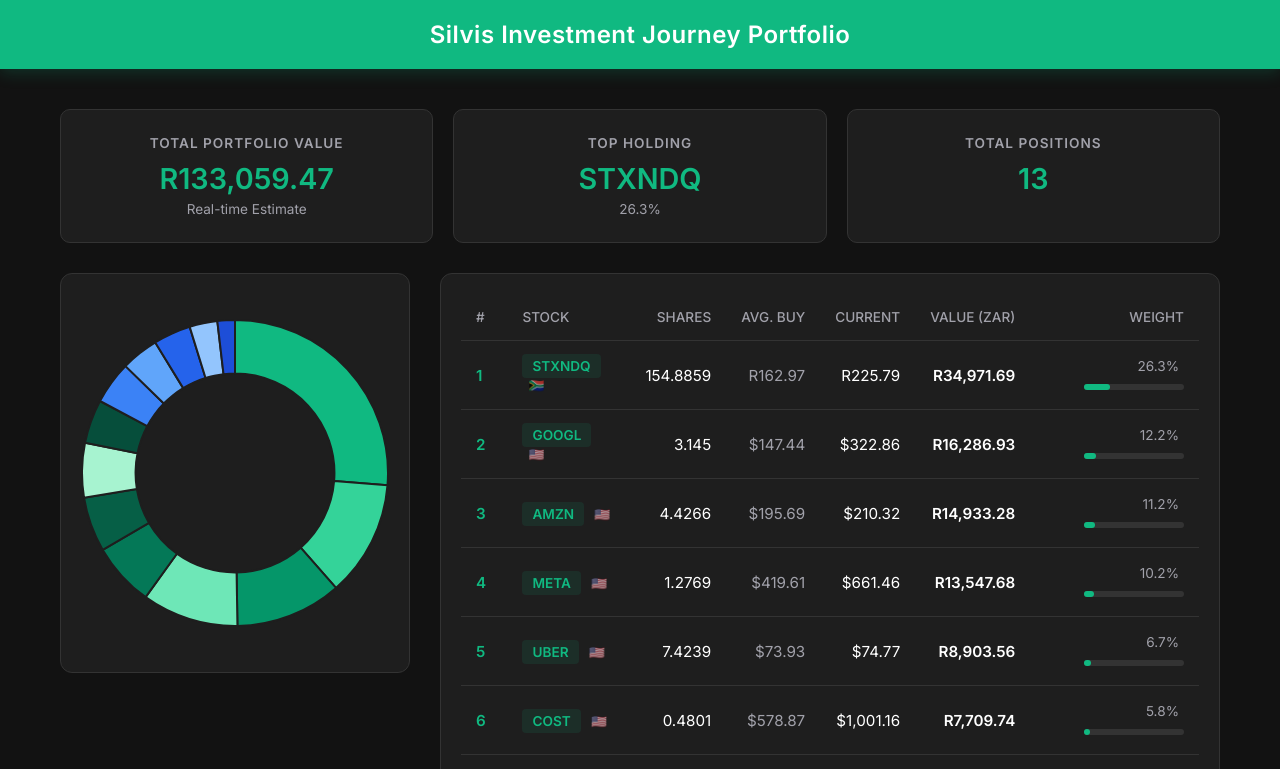
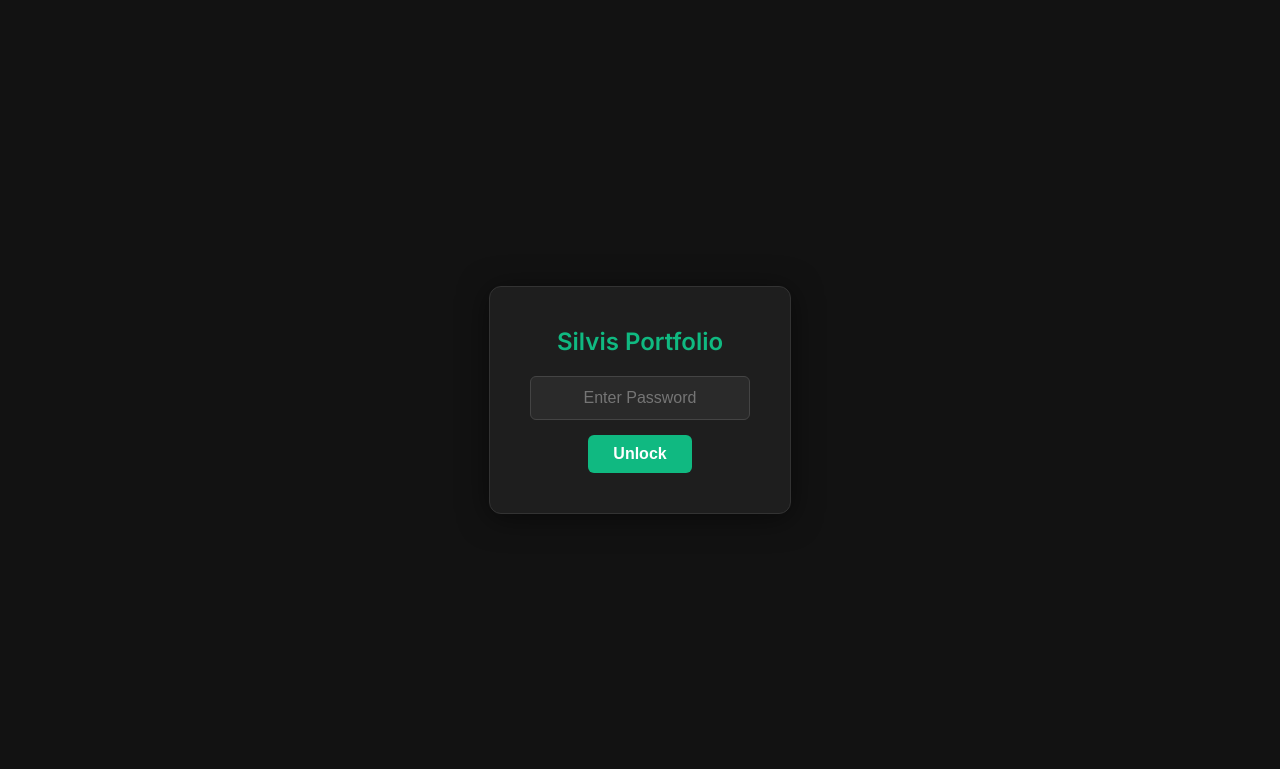
Before and after one commit to SilfinCapital/SIJ2, a plain HTML site: page index.html in a window 1280 px wide. Shown: the top 769 px of the page. Drawn offline with nearby package versions, Linux system fonts and the light colour scheme.

Commit message:
Update index.html

```diff
--- a/index.html
+++ b/index.html
@@ -63,7 +63,7 @@
         .card .value { font-size: 1.8rem; font-weight: 600; color: var(--accent-green); }
         .sub-value { font-size: 0.85rem; color: var(--text-muted); margin-top: 5px; }
 
-        /* --- Main Layout: Chart Left, Table Right (on desktop) --- */
+        /* --- Main Layout --- */
         .dashboard-layout {
             display: grid;
             grid-template-columns: 1fr;
@@ -72,7 +72,7 @@
 
         @media (min-width: 900px) {
             .dashboard-layout {
-                grid-template-columns: 350px 1fr; /* Chart narrower, Table wider */
+                grid-template-columns: 350px 1fr;
                 align-items: start;
             }
         }
@@ -100,10 +100,10 @@
 
         table { width: 100%; border-collapse: collapse; min-width: 700px; }
         th { text-align: right; padding: 15px; color: var(--text-muted); border-bottom: 1px solid var(--border-color); font-weight: 500; font-size: 0.85rem; text-transform: uppercase; white-space: nowrap; }
-        th:nth-child(1), th:nth-child(2) { text-align: left; } /* Align Rank & Stock Left */
+        th:nth-child(1), th:nth-child(2) { text-align: left; }
 
         td { padding: 15px; border-bottom: 1px solid #333; font-size: 0.95rem; vertical-align: middle; text-align: right; }
-        td:nth-child(1), td:nth-child(2) { text-align: left; } /* Align Rank & Stock Left */
+        td:nth-child(1), td:nth-child(2) { text-align: left; }
 
         tr:last-child td { border-bottom: none; }
 
@@ -119,9 +119,89 @@
         .weight-bar-bg { width: 100px; height: 6px; background: #333; border-radius: 3px; display: inline-block; margin-left: 10px; }
         .weight-bar-fill { height: 100%; background: var(--accent-green); border-radius: 3px; }
 
+        /* --- LOGIN SYSTEM STYLES --- */
+        #loginOverlay {
+            position: fixed;
+            top: 0;
+            left: 0;
+            width: 100%;
+            height: 100%;
+            background-color: var(--bg-color); /* Matches background to hide everything */
+            z-index: 9999;
+            display: flex;
+            justify-content: center;
+            align-items: center;
+            flex-direction: column;
+        }
+
+        .login-box {
+            background: var(--card-bg);
+            padding: 40px;
+            border-radius: 12px;
+            border: 1px solid var(--border-color);
+            text-align: center;
+            box-shadow: 0 4px 30px rgba(0,0,0,0.5);
+        }
+
+        .login-box input {
+            background: #2a2a2a;
+            border: 1px solid #444;
+            color: #fff;
+            padding: 12px;
+            border-radius: 6px;
+            margin-bottom: 15px;
+            width: 220px;
+            text-align: center;
+            font-size: 1rem;
+            outline: none;
+        }
+
+        .login-box input:focus {
+            border-color: var(--accent-green);
+        }
+
+        .login-box button {
+            background: var(--accent-green);
+            color: #fff;
+            border: none;
+            padding: 10px 25px;
+            border-radius: 6px;
+            cursor: pointer;
+            font-weight: 600;
+            font-size: 1rem;
+            transition: background 0.2s;
+        }
+
+        .login-box button:hover {
+            background: #059669;
+        }
+
+        /* Blur Effect Logic */
+        .container, .header-bar {
+            filter: blur(10px);
+            pointer-events: none; /* Prevents clicking while locked */
+            transition: filter 0.5s ease;
+        }
+
+        body.logged-in .container,
+        body.logged-in .header-bar {
+            filter: none;
+            pointer-events: all;
+        }
+
     </style>
 </head>
 <body>
+
+    <div id="loginOverlay">
+        <div class="login-box">
+            <h2 style="margin-bottom: 20px; color: var(--accent-green);">Silvis Portfolio</h2>
+            <input type="password" id="passwordInput" placeholder="Enter Password">
+            <br>
+            <button onclick="checkPassword()">Unlock</button>
+            <p id="errorMsg" style="color: #ef4444; margin-top: 15px; font-size: 0.9rem; display: none;">Incorrect Password</p>
+        </div>
+    </div>
 
     <div class="header-bar">
         <h1>Silvis Investment Journey Portfolio</h1>
@@ -175,123 +255,56 @@
     </div>
 
     <script>
-        // --- DATA FROM PORTFOLIO (3).CSV (Aggregated) ---
-        // Avg Buy Price is in original currency (USD or ZAR)
-        // Total Value is calculated dynamically based on rate below
+        // --- PASSWORD LOGIC ---
+        function checkPassword() {
+            const password = document.getElementById('passwordInput').value;
+            const overlay = document.getElementById('loginOverlay');
+            const errorMsg = document.getElementById('errorMsg');
+
+            // ----------------------------------------
+            // SET YOUR PASSWORD HERE
+            const correctPassword = "1234";
+            // ----------------------------------------
+
+            if (password === correctPassword) {
+                overlay.style.opacity = '0';
+                setTimeout(() => { overlay.style.display = 'none'; }, 300); // Fade out animation
+                document.body.classList.add('logged-in'); // Removes blur
+            } else {
+                errorMsg.style.display = 'block';
+                document.getElementById('passwordInput').value = '';
+                document.getElementById('passwordInput').focus();
+            }
+        }
+
+        // Allow "Enter" key to submit password
+        document.getElementById('passwordInput').addEventListener('keypress', function (e) {
+            if (e.key === 'Enter') {
+                checkPassword();
+            }
+        });
+
+
+        // --- PORTFOLIO DATA ---
         const portfolioData = [
-          {
-            "Stock": "STXNDQ",
-            "FullTicker": "STXNDQ.JO",
-            "Currency": "ZAR",
-            "TotalShares": 154.8859,
-            "AvgBuy": 162.97,
-            "Current": 225.79
-          },
-          {
-            "Stock": "GOOGL",
-            "FullTicker": "GOOGL",
-            "Currency": "USD",
-            "TotalShares": 3.1450,
-            "AvgBuy": 147.44,
-            "Current": 322.86
-          },
-          {
-            "Stock": "AMZN",
-            "FullTicker": "AMZN",
-            "Currency": "USD",
-            "TotalShares": 4.4266,
-            "AvgBuy": 195.69,
-            "Current": 210.32
-          },
-          {
-            "Stock": "META",
-            "FullTicker": "META",
-            "Currency": "USD",
-            "TotalShares": 1.2769,
-            "AvgBuy": 419.61,
-            "Current": 661.46
-          },
-          {
-            "Stock": "UBER",
-            "FullTicker": "UBER",
-            "Currency": "USD",
-            "TotalShares": 7.4239,
-            "AvgBuy": 73.93,
-            "Current": 74.77
-          },
-          {
-            "Stock": "COST",
-            "FullTicker": "COST",
-            "Currency": "USD",
-            "TotalShares": 0.4801,
-            "AvgBuy": 578.87,
-            "Current": 1001.16
-          },
-          {
-            "Stock": "NFLX",
-            "FullTicker": "NFLX",
-            "Currency": "USD",
-            "TotalShares": 5.8110,
-            "AvgBuy": 78.40,
-            "Current": 82.20
-          },
-          {
-            "Stock": "MCO",
-            "FullTicker": "MCO",
-            "Currency": "USD",
-            "TotalShares": 0.8480,
-            "AvgBuy": 323.37,
-            "Current": 452.49
-          },
-          {
-            "Stock": "V",
-            "FullTicker": "V",
-            "Currency": "USD",
-            "TotalShares": 1.1280,
-            "AvgBuy": 240.28,
-            "Current": 331.58
-          },
-          {
-            "Stock": "MSFT",
-            "FullTicker": "MSFT",
-            "Currency": "USD",
-            "TotalShares": 0.8215,
-            "AvgBuy": 330.10,
-            "Current": 401.14
-          },
-          {
-            "Stock": "SPGI",
-            "FullTicker": "SPGI",
-            "Currency": "USD",
-            "TotalShares": 0.7437,
-            "AvgBuy": 364.95,
-            "Current": 439.28
-          },
-          {
-            "Stock": "STX500",
-            "FullTicker": "STX500.JO",
-            "Currency": "ZAR",
-            "TotalShares": 33.3451,
-            "AvgBuy": 85.38,
-            "Current": 117.33
-          },
-          {
-            "Stock": "QQQ",
-            "FullTicker": "QQQ",
-            "Currency": "USD",
-            "TotalShares": 0.2508,
-            "AvgBuy": 402.87,
-            "Current": 609.65
-          }
+          { "Stock": "STXNDQ", "FullTicker": "STXNDQ.JO", "Currency": "ZAR", "TotalShares": 154.8859, "AvgBuy": 162.97, "Current": 225.79 },
+          { "Stock": "GOOGL", "FullTicker": "GOOGL", "Currency": "USD", "TotalShares": 3.1450, "AvgBuy": 147.44, "Current": 322.86 },
+          { "Stock": "AMZN", "FullTicker": "AMZN", "Currency": "USD", "TotalShares": 4.4266, "AvgBuy": 195.69, "Current": 210.32 },
+          { "Stock": "META", "FullTicker": "META", "Currency": "USD", "TotalShares": 1.2769, "AvgBuy": 419.61, "Current": 661.46 },
+          { "Stock": "UBER", "FullTicker": "UBER", "Currency": "USD", "TotalShares": 7.4239, "AvgBuy": 73.93, "Current": 74.77 },
+          { "Stock": "COST", "FullTicker": "COST", "Currency": "USD", "TotalShares": 0.4801, "AvgBuy": 578.87, "Current": 1001.16 },
+          { "Stock": "NFLX", "FullTicker": "NFLX", "Currency": "USD", "TotalShares": 5.8110, "AvgBuy": 78.40, "Current": 82.20 },
+          { "Stock": "MCO", "FullTicker": "MCO", "Currency": "USD", "TotalShares": 0.8480, "AvgBuy": 323.37, "Current": 452.49 },
+          { "Stock": "V", "FullTicker": "V", "Currency": "USD", "TotalShares": 1.1280, "AvgBuy": 240.28, "Current": 331.58 },
+          { "Stock": "MSFT", "FullTicker": "MSFT", "Currency": "USD", "TotalShares": 0.8215, "AvgBuy": 330.10, "Current": 401.14 },
+          { "Stock": "SPGI", "FullTicker": "SPGI", "Currency": "USD", "TotalShares": 0.7437, "AvgBuy": 364.95, "Current": 439.28 },
+          { "Stock": "STX500", "FullTicker": "STX500.JO", "Currency": "ZAR", "TotalShares": 33.3451, "AvgBuy": 85.38, "Current": 117.33 },
+          { "Stock": "QQQ", "FullTicker": "QQQ", "Currency": "USD", "TotalShares": 0.2508, "AvgBuy": 402.87, "Current": 609.65 }
         ];
 
         // --- RENDER LOGIC ---
         function renderDashboard() {
-            // ----------------------------------------------
-            // CHANGE THIS NUMBER TO ADJUST THE EXCHANGE RATE
             const usdToZar = 16.04;
-            // ----------------------------------------------
-
             let totalValue = 0;
 
             // 1. Calculate Totals based on Rate
@@ -304,7 +317,7 @@
                 totalValue += item.TotalValueZAR;
             });
 
-            // 2. Sort Data (High to Low)
+            // 2. Sort Data
             portfolioData.sort((a, b) => b.TotalValueZAR - a.TotalValueZAR);
 
             // 3. Render Table
@@ -314,12 +327,10 @@
             portfolioData.forEach((item, index) => {
                 const weight = (item.TotalValueZAR / totalValue) * 100;
 
-                // Format Prices
                 const currencySym = item.Currency === 'ZAR' ? 'R' : '$';
                 const avgBuyDisplay = currencySym + item.AvgBuy.toLocaleString('en-US', {minimumFractionDigits: 2, maximumFractionDigits: 2});
                 const curPriceDisplay = currencySym + item.Current.toLocaleString('en-US', {minimumFractionDigits: 2, maximumFractionDigits: 2});
 
-                // Row HTML
                 const row = `
                     <tr>
                         <td style="color: var(--accent-green); font-weight: 600;">${index + 1}</td>
@@ -356,10 +367,8 @@
         function renderChart(data) {
             const ctx = document.getElementById('portfolioChart').getContext('2d');
 
-            // Destroy old chart if exists (to prevent overlapping when re-rendering)
             if (myChart) myChart.destroy();
 
-            // Colors
             const colors = [
                 '#10b981', '#34d399', '#059669', '#6ee7b7', '#047857',
                 '#065f46', '#a7f3d0', '#064e3b', '#3b82f6', '#60a5fa',
@@ -383,9 +392,7 @@
                     maintainAspectRatio: false,
                     cutout: '65%',
                     plugins: {
-                        legend: {
-                            display: false
-                        },
+                        legend: { display: false },
                         tooltip: {
                             backgroundColor: '#1e1e1e',
                             borderColor: '#333',
```
